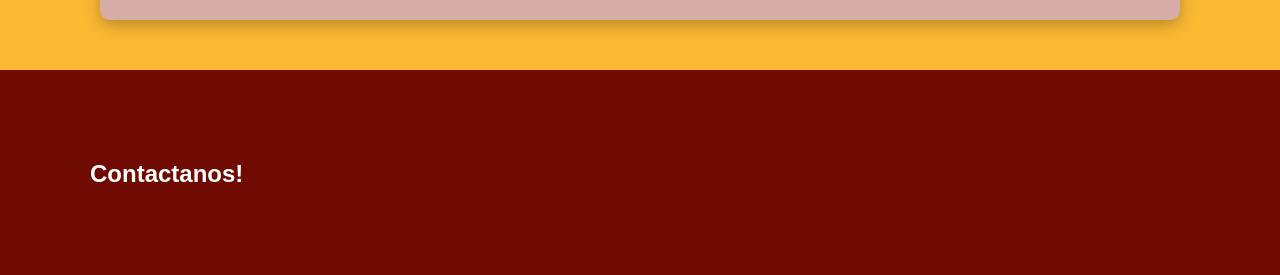
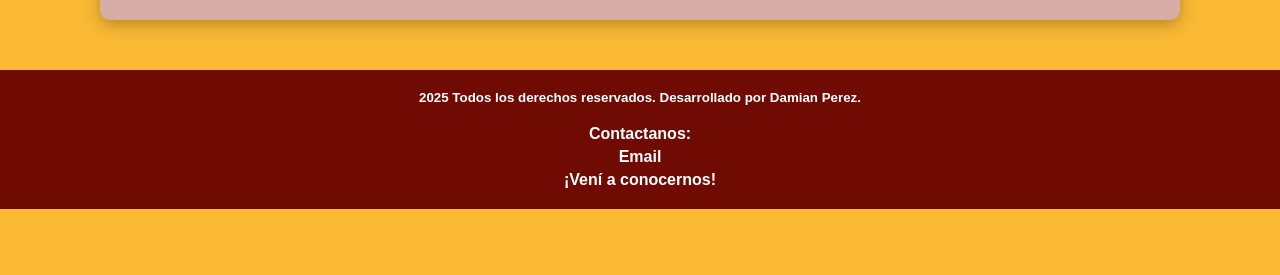
Before and after one commit to damidevel0per/landingPlanetaBurger, a plain HTML site: page index.html in a window 1280 px wide. Shown: the part 3777-4052 px from the top of the page. After the commit the page ends 3986 px from the top, so only its background shows below. Drawn offline with Linux system fonts and the light colour scheme.

Commit message:
adaptacion del footer

```diff
--- a/css/style.css
+++ b/css/style.css
@@ -164,18 +164,37 @@ img{
     background-color: transparent;
 }
 
-footer{
-    height: auto;
+.footer-contenido {
     display: flex;
-    justify-content: space-between;
+    flex-direction: column; /* ahora todo se apila verticalmente */
     align-items: center;
+    gap: 20px;
+    text-align: center;
     background-color: #700b04;
+    padding: 20px;
     color: white;
-}
+  }
 
-footer h2{
-    padding: 90px;
-}
+  .footer-info h3 {
+    font-size: smaller;
+    margin: 0;
+    padding: 0;
+  }
+
+  .footer-contacto h2 {
+    font-size: medium;
+    margin: 0;
+    padding: 0;
+  }
+
+  .footer-contacto a {
+    display: block;
+    color: white;
+    text-decoration: none;
+    font-weight: bold;
+    font-size: medium;
+    margin-top: 5px;
+  }
 
 @media (max-width: 768px) {
 
@@ -228,4 +247,8 @@ footer h2{
     text-align: left;
     }
 
+    .footer-contenido {
+        flex-direction: column;
+        align-items: center;
+      }
 }
--- a/css/styleReservarMesa.css
+++ b/css/styleReservarMesa.css
@@ -104,7 +104,7 @@ form {
     flex-direction: column;
     animation: aparecer 1s ease-out forwards;
     box-sizing: border-box;
-    box-shadow: rgba(0, 0, 0, 0.25)
+        box-shadow: rgba(0, 0, 0, 0.25)
     0px 5px 15px;
 }
 form h1{
--- a/index.html
+++ b/index.html
@@ -69,9 +69,16 @@
     </main>
 
     <footer>
-        <div>
-            <h2>Contactanos!</h2>
+        <div class="footer-contenido">
+          <div class="footer-info">
+            <h3>2025 Todos los derechos reservados. Desarrollado por Damian Perez.</h3>
+          </div>
+          <div class="footer-contacto">
+            <h2>Contactanos:</h2>
+            <a href="">Email</a>
+            <a href="reserva.html">¡Vení a conocernos!</a>
+          </div>
         </div>
-    </footer>
+      </footer>
 </body>
 </html>
```
